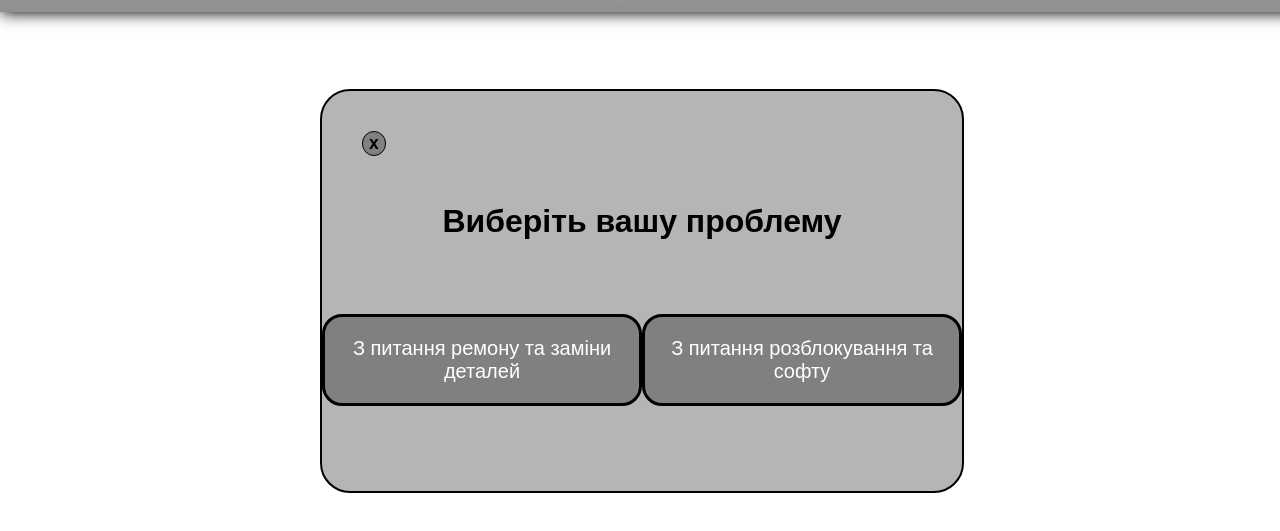
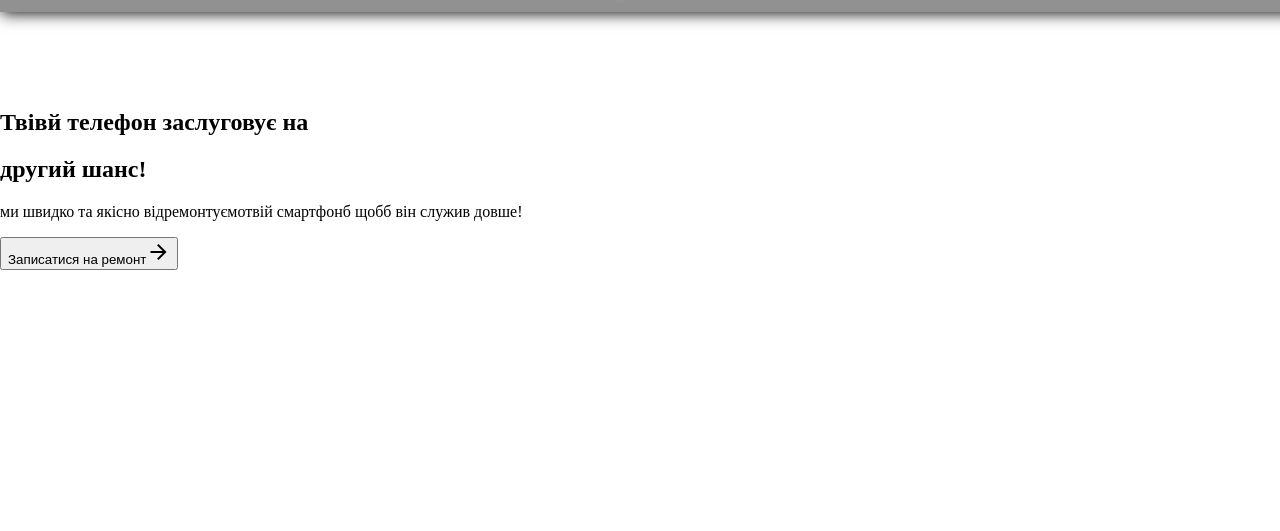
Before and after one commit to Drewwulf/restart-repair, a plain HTML site: page index.html in a window 1280 px wide. Shown: the part 111-642 px from the top of the page. Drawn offline with nearby package versions, Linux system fonts and the light colour scheme; a web font is replaced by a local one.

Commit message:
#KAN-9 crete section repair

```diff
--- a/index.html
+++ b/index.html
@@ -3,7 +3,7 @@
     <head>
         <meta charset="UTF-8" />
         <title>Title</title>
-
+        <link rel="stylesheet" href="https://fonts.googleapis.com/css2?family=Material+Symbols+Outlined:opsz,wght,FILL,GRAD@24,400,0,0&icon_names=arrow_forward" />
         <link rel="stylesheet" href="style.css">
     </head>
     <body> <section id="secClose" class="secProblem animete">
@@ -26,5 +26,17 @@
                 <div class="div2"><p>Розблокування/Ремонт</p></div>
             </nav>
         </header>
+        <main>
+            <section class="secRepair">
+            <div class="divrepair">
+        <h2>Твівй телефон заслуговує на </h2><h2>другий шанс!</h2>
+
+            <p>ми швидко та якісно відремонтуємотвій смартфонб щобб він служив довше!</p>
+                <button>Записатися на ремонт<span class="material-symbols-outlined">arrow_forward</span></button>
+                <div divRepairImg></div>
+             </div>
+                </section>
+        </main>
+        <script src="window.js"></script>
     </body>
 </html>
--- a/style.css
+++ b/style.css
@@ -33,7 +33,7 @@
     position: absolute;
     top: calc(50% - 25vh);
     left: calc(50% - 25vw);
-
+    display: none;
 }
 .butClose{
     position: absolute;
@@ -118,3 +118,9 @@ body{
     text-shadow: 1px 2px 5px rgba(255, 255, 255, 0.54);
     font-weight: 600;
 }
+.secRepair{
+    padding-top: 200px;
+
+    display: flex;
+    color: black;
+}
```
